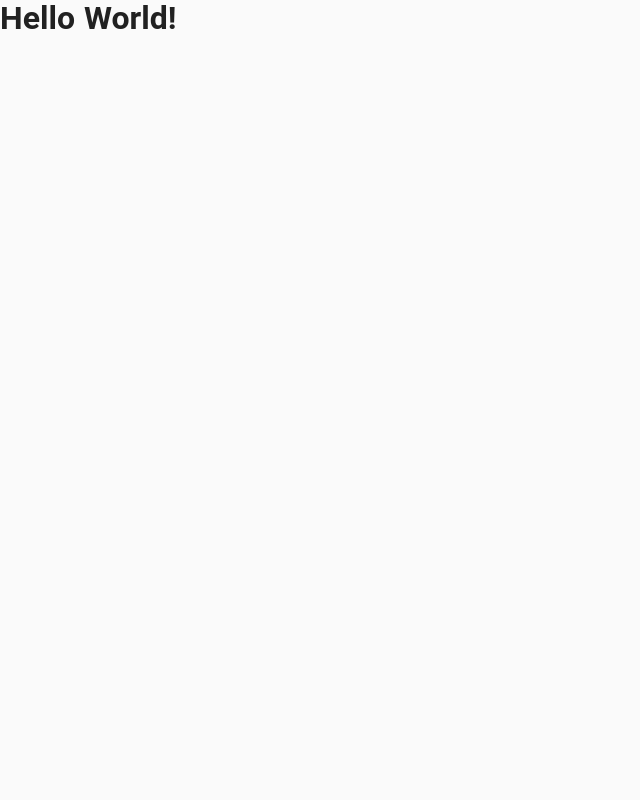
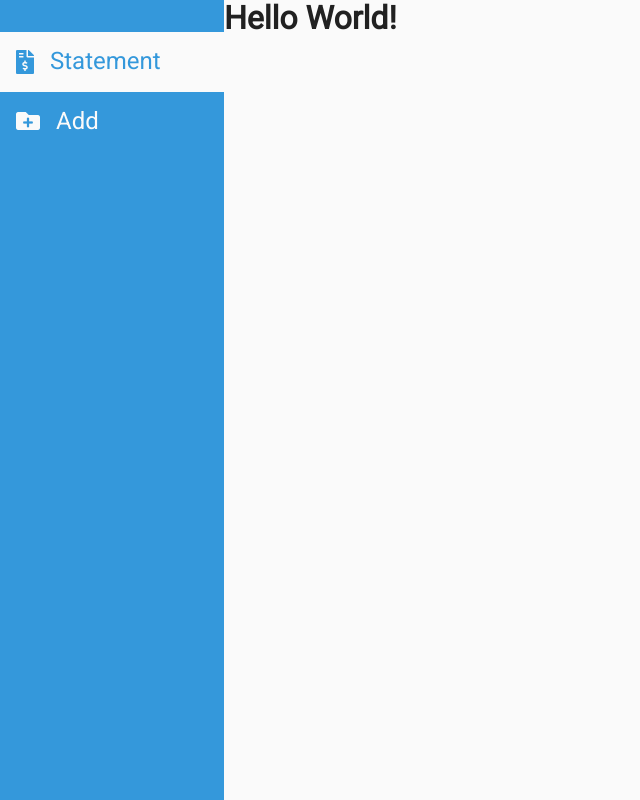
Before and after one commit to cuddyz/Budget-Tool, a Nuxt app: page / in a window 1280 px wide. Shown: the whole page, without its empty margins (0-640 px from the left). Built offline with nearby package versions, Linux system fonts and the light colour scheme.

Commit message:
Typical sidebar

```diff
--- a/assets/styles/_colors.scss
+++ b/assets/styles/_colors.scss
@@ -11,9 +11,9 @@ $colors: (
     greenLight: #2ECC71,
     green: #15B358,
     greenDark: #009A3F,
-    blueLight: #34D1FF,
-    blue: #1AB7F0,
-    blueDark: #019ED7,
+    blueLight: #4EB2F5,
+    blue: #3498db,
+    blueDark: #1B7FC2,
     orangeLight: #FFBB82,
     orange: #FFA168,
     orangeDark: #E6884F
--- a/assets/styles/_common.scss
+++ b/assets/styles/_common.scss
@@ -2,6 +2,7 @@
   display: grid;
   min-height: 100vh;
   max-width: 100vw;
+  grid-template-columns: 14rem auto;
 }
 
 body {
--- /dev/null
+++ b/components/Sidebar.vue
@@ -0,0 +1,65 @@
+<template>
+  <nav class="pt-2">
+    <ul class="flex column">
+      <li>
+        <nuxt-link class="flex align-center p-1" :to="'/'">
+          <i class="fas fa-file-invoice-dollar"></i>
+          <p>Statement</p>
+        </nuxt-link>
+      </li>
+      <li>
+        <nuxt-link class="flex align-center p-1" :to="'/add'">
+          <i class="fas fa-folder-plus"></i>
+          <p>Add</p>
+        </nuxt-link>
+      </li>
+    </ul>
+  </nav>
+</template>
+
+<script>
+export default {
+  name: 'Sidebar'
+}
+</script>
+
+<style lang="scss" scoped>
+@import './assets/styles/colors.scss';
+
+  nav {
+    background-color: color(blue);
+
+    ul {
+      height: 100%;
+      position: relative;
+
+      li {
+        width: 100%;
+
+        a {
+          color: color(white);
+          text-decoration: none;
+          font-size: 1.5em;
+
+          &.nuxt-link-exact-active {
+            background-color: color(white);
+            color: color(blue);
+          }
+
+        }
+
+        i {
+          padding-right: 1rem;
+        }
+
+        &:hover,
+        &.active {
+          background-color: color(white);
+          a {
+            color: color(blue);
+          }
+        }
+      }
+    }
+  }
+</style>
--- a/layouts/default.vue
+++ b/layouts/default.vue
@@ -1,55 +1,17 @@
 <template>
-  <div>
+  <main>
+    <sidebar />
     <nuxt />
-  </div>
+  </main>
 </template>
 
-<style>
-html {
-  font-family: 'Source Sans Pro', -apple-system, BlinkMacSystemFont, 'Segoe UI',
-    Roboto, 'Helvetica Neue', Arial, sans-serif;
-  font-size: 16px;
-  word-spacing: 1px;
-  -ms-text-size-adjust: 100%;
-  -webkit-text-size-adjust: 100%;
-  -moz-osx-font-smoothing: grayscale;
-  -webkit-font-smoothing: antialiased;
-  box-sizing: border-box;
+<script>
+import Sidebar from '@/components/Sidebar'
+
+export default {
+  name: 'Default',
+  components: {
+    Sidebar
+  }
 }
-
-*,
-*:before,
-*:after {
-  box-sizing: border-box;
-  margin: 0;
-}
-
-.button--green {
-  display: inline-block;
-  border-radius: 4px;
-  border: 1px solid #3b8070;
-  color: #3b8070;
-  text-decoration: none;
-  padding: 10px 30px;
-}
-
-.button--green:hover {
-  color: #fff;
-  background-color: #3b8070;
-}
-
-.button--grey {
-  display: inline-block;
-  border-radius: 4px;
-  border: 1px solid #35495e;
-  color: #35495e;
-  text-decoration: none;
-  padding: 10px 30px;
-  margin-left: 15px;
-}
-
-.button--grey:hover {
-  color: #fff;
-  background-color: #35495e;
-}
-</style>
+</script>
--- a/nuxt.config.js
+++ b/nuxt.config.js
@@ -14,7 +14,9 @@ module.exports = {
       { hid: 'description', name: 'description', content: pkg.description }
     ],
     link: [
-      { rel: 'icon', type: 'image/x-icon', href: '/favicon.ico' }
+      { rel: 'icon', type: 'image/x-icon', href: '/favicon.ico' },
+      { rel: 'stylesheet', href: 'https://fonts.googleapis.com/css?family=Roboto' },
+      { rel: 'stylesheet', href: 'https://use.fontawesome.com/releases/v5.8.1/css/all.css', integrity: 'sha384-50oBUHEmvpQ+1lW4y57PTFmhCaXp0ML5d60M1M7uH2+nqUivzIebhndOJK28anvf', crossorigin: 'anonymous' }
     ]
   },
 
```
